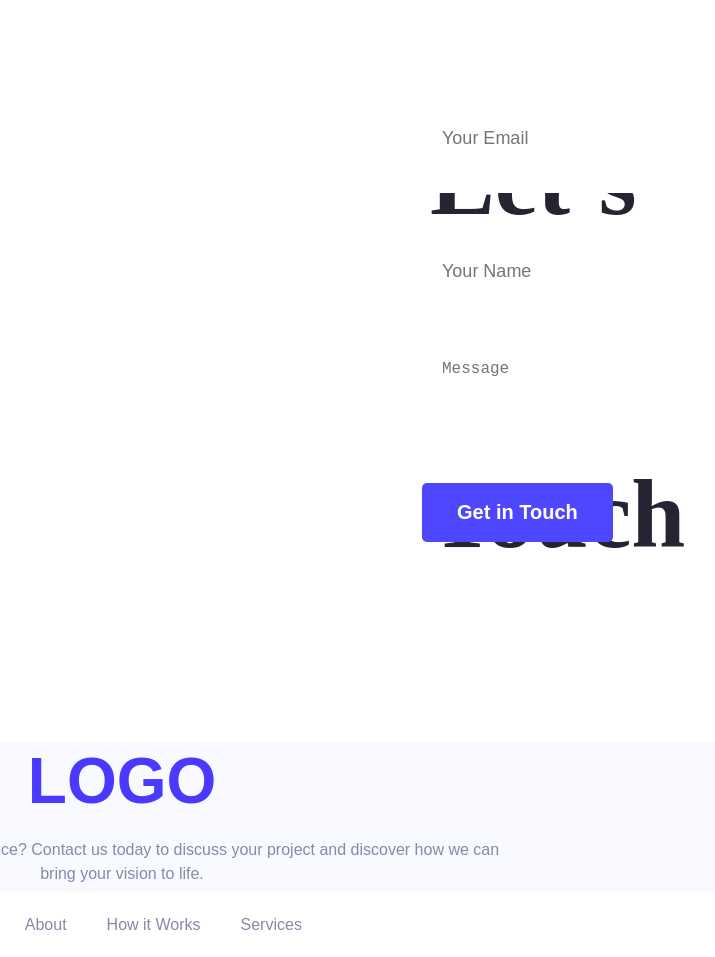
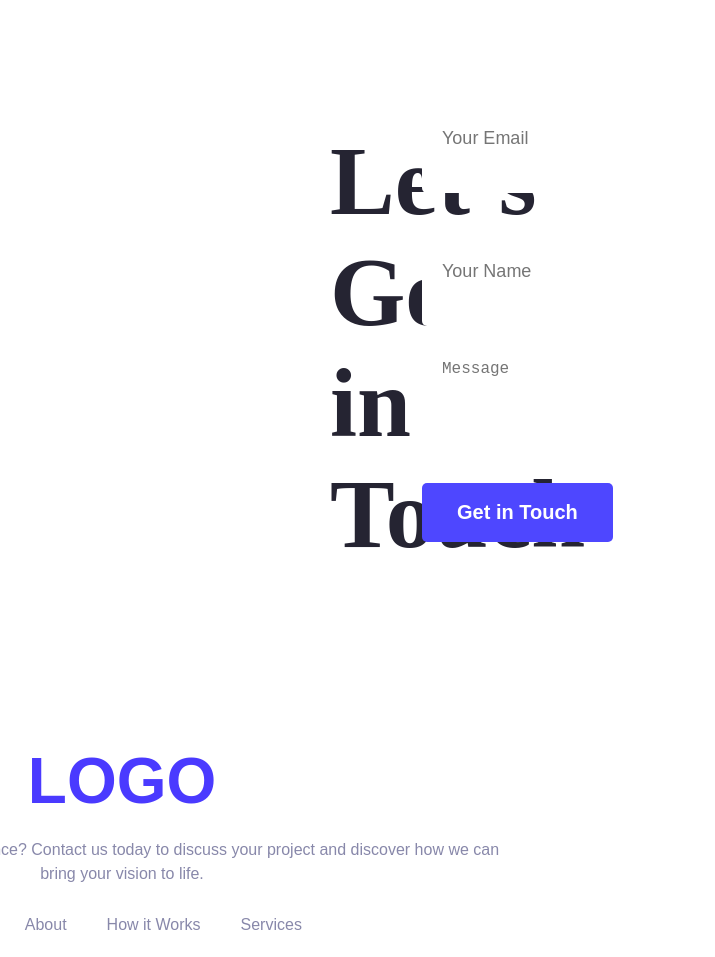
Before and after one commit to AbuTaher4095/Assignment-1, a plain HTML site: page index.html in a window 1280 px wide. Shown: the part 4100-5057 px from the top of the page, without its empty margins (518-1233 px from the left). Drawn offline with Linux system fonts and the light colour scheme.

```diff
--- a/style/style.css
+++ b/style/style.css
@@ -244,9 +244,9 @@
     padding: 2px 6px 10px 500px;
     color: #252432;
     flex-direction: row;
-    margin: 40px 400px;
-    width: 528px;
-    height: 232px;
+    margin: 40px 300px;
+    width: 50px;
+    height: 22px;
 
 }
 
@@ -298,7 +298,7 @@
       justify-content: center;
       align-items: center;
       font-family: Arial, sans-serif;
-      background-color: #f8faff; /* Optional light background */
+
     }
 
     .animated-button {
```
